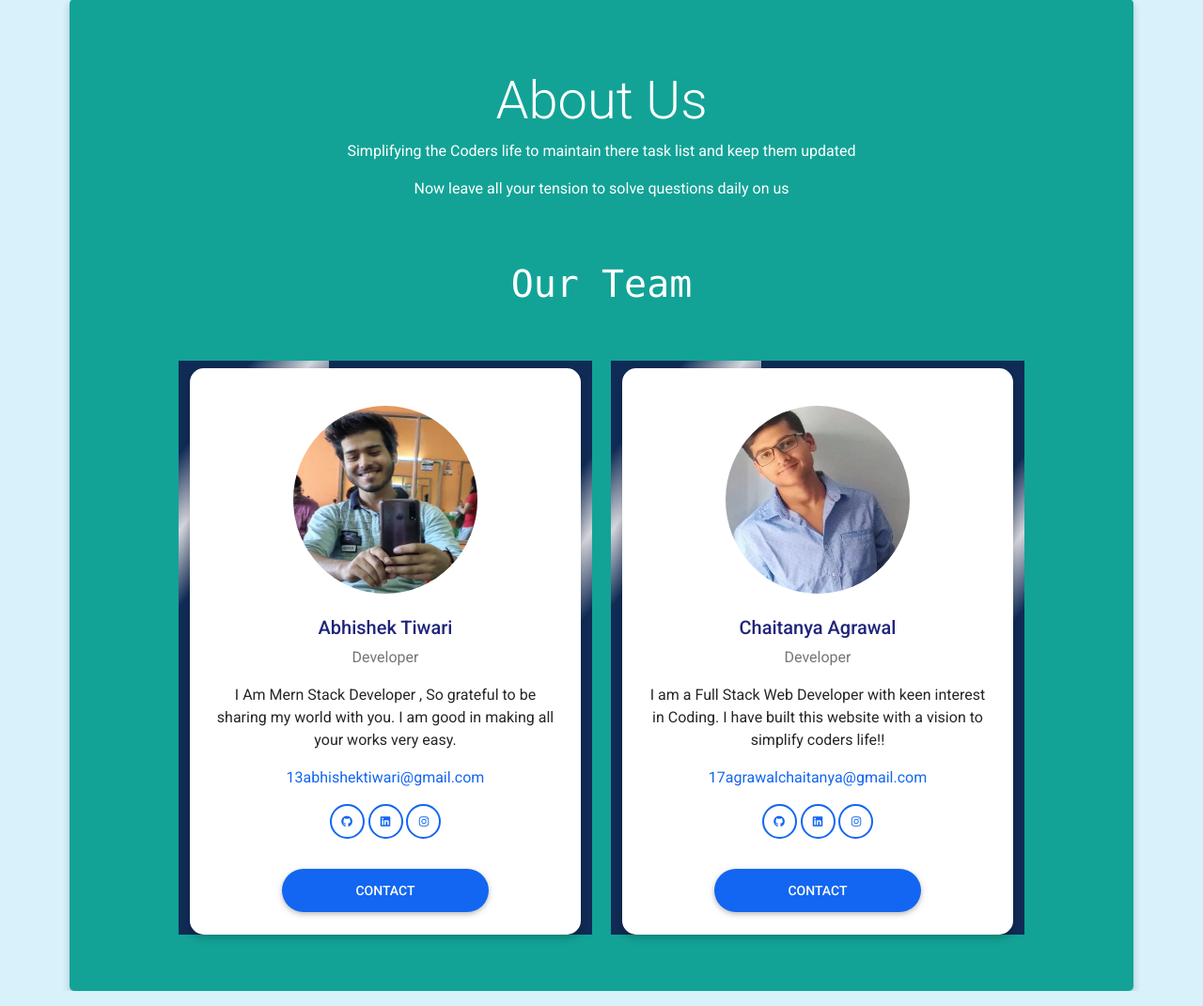
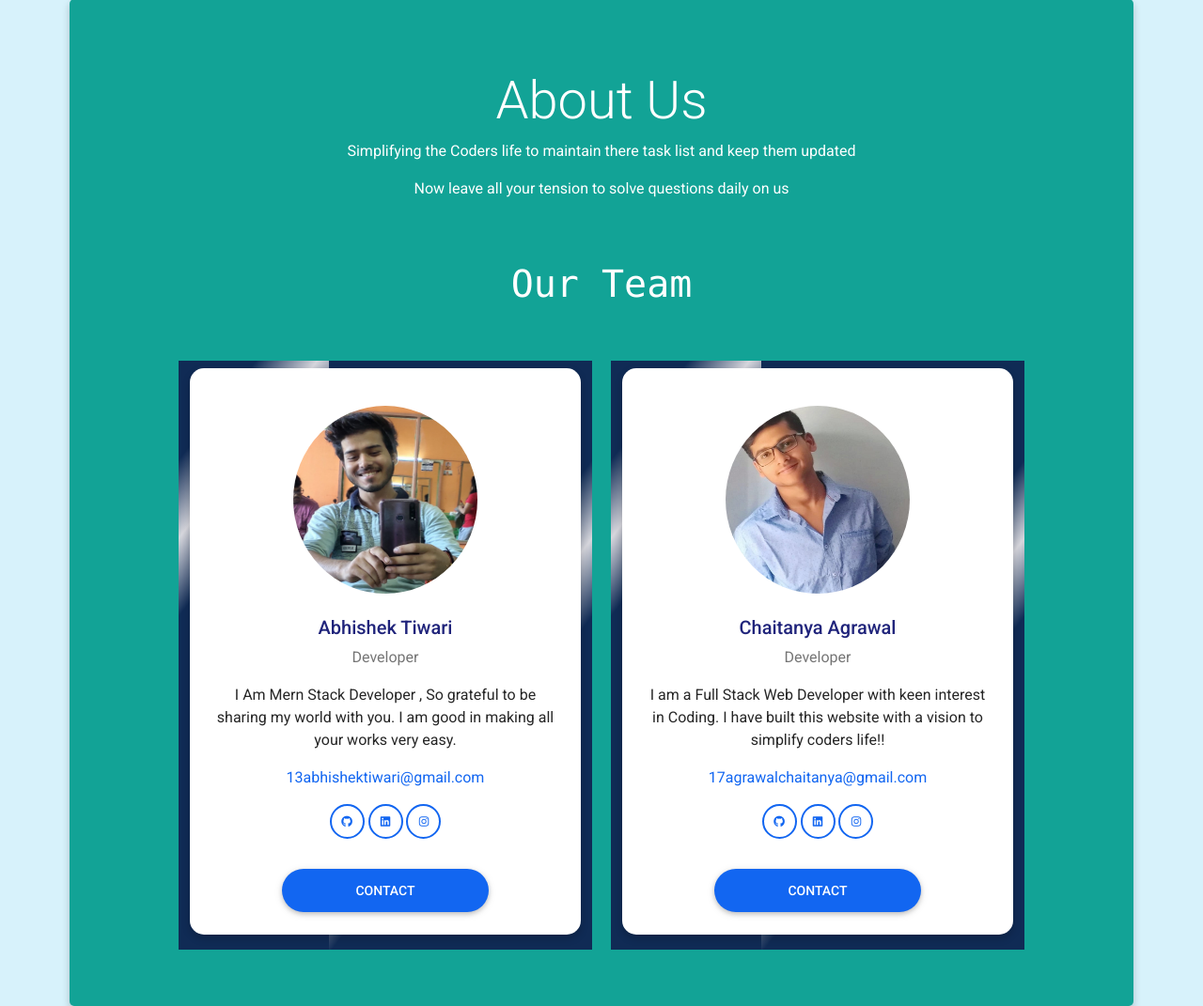
Before and after one commit to Chaitanya1706/ProgrammersTODO, a Node server app: page /about in a window 1280 px wide. Shown: the part 837-1908 px from the top of the page at 94% size. Run offline with Node 20, Linux system fonts and the light colour scheme; some libraries are stand-ins or nearby versions.

Commit message:
ui change 1

```diff
--- a/views/about.ejs
+++ b/views/about.ejs
@@ -2,8 +2,6 @@
 <div class="container">
   <div class="row mt-3">
     <h2 class="mb-3 display-2">Users Guide</h2>
-
-
     <ul class="list-unstyled">
       <li>
         <h5 class="display-7">Dashboard/Profile</h5>
@@ -79,7 +77,7 @@
 
 
         <div class="col-sm-12 col-md-12 col-xl-5 searchbar-highlight mr-5">
-          <div class="card" style="border-radius: 15px;">
+          <div class="card mb-3" style="border-radius: 15px;">
             <div class="card-body text-center dark-color">
               <div class="mt-3 mb-4">
                 <img src="/img/abhi.png" class="rounded-circle img-fluid" style="width: 196px; height: 200px;"
@@ -116,7 +114,7 @@
         </div>
 
         <div class="col-sm-12 col-md-12 col-xl-5 searchbar-highlight">
-          <div class="card" style="border-radius: 15px;">
+          <div class="card mb-3" style="border-radius: 15px;">
             <div class="card-body text-center dark-color">
               <div class="mt-3 mb-4">
                 <img src="/img/chaitanya.png" class="rounded-circle img-fluid chaitanya"
```
